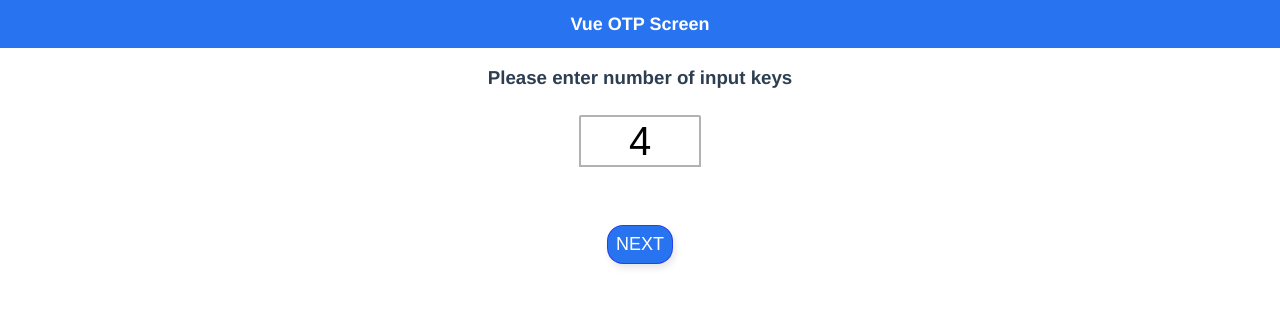
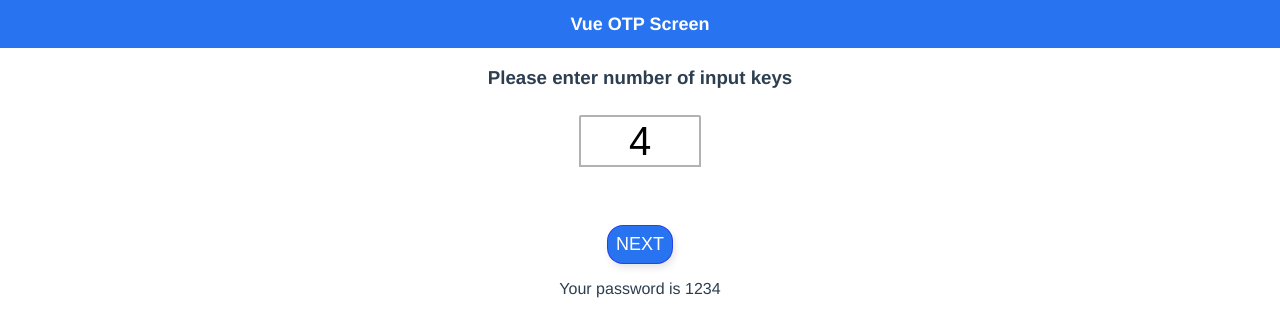
Before and after one commit to Madhur-Parashar/vue-otp, a Vue app: page / in a window 1280 px wide. Shown: the top 336 px of the page. Built offline with nearby package versions, Linux system fonts and the light colour scheme.

Commit message:
final changes

```diff
--- a/src/components/otp/otp.vue
+++ b/src/components/otp/otp.vue
@@ -21,6 +21,9 @@
         />
       </template>
     </div>
+    <div class="otp-screen__error-msg">
+      {{errorMessage}}
+    </div>
     <div class="otp-screen__resend-btn">
       <a href="" @click.prevent="resendHandler">Reset</a>
     </div>
@@ -35,6 +38,7 @@ export default {
   data () {
     return {
       otp: {},
+      errorMessage:''
     }
   },
   mounted () {
@@ -75,6 +79,7 @@ export default {
 
     // geting user input
     userInput (index, event) {
+      this.errorMessage ='';
       // check for backspace || arrowleft key enter and move back the focus
       if (event.key === 'Backspace'  || event.key === 'ArrowLeft' || event.key === 'Left') {
         this.setFocus(index - 1)
@@ -135,10 +140,15 @@ export default {
 
       //validate otp,
       this.validateOtpFromBackend().then((passkey)=>{
-          if(passkey===enteredOtp)
-          window.open('https://github.com/Madhur-Parashar/vue-otp')
-          else
-          console.log('Err')
+          if(passkey===enteredOtp){
+            window.open('https://github.com/Madhur-Parashar/vue-otp')
+          }
+
+          else{
+            console.log('Err');
+            this.errorMessage = 'Please enter the correct code'
+          }
+
       })
 
     },
@@ -187,7 +197,11 @@ export default {
   margin: 8px;
   padding: 8px;
 }
-
+.otp-screen__error-msg{
+   color:red;
+  font-size: 14px;
+  height: 18px;
+}
 .otp-screen__btn{
     margin-top: 32px;
 }
--- a/src/components/otp/user-input.vue
+++ b/src/components/otp/user-input.vue
@@ -18,10 +18,12 @@
              NEXT
         </button>
     </div>
+    <div v-if="!showError" class="user-password">
+        Your password is {{password}}
     </div>
-
+    </div>
     <div v-else>
-      <OTP :keys="inputkey">Please enter the verification code send to madhur@xyz.com</OTP>
+      <OTP :keys="inputkey">Please enter the verification code</OTP>
      </div>
   </div>
 </template>
@@ -51,6 +53,17 @@ export default {
     handleNext(){
       this.next = false;
     }
+  },
+  computed:{
+      password(){
+          let password = []
+          if(!isNaN(Number(this.inputkey))){
+              for(let i=0;i<Number(this.inputkey);i++){
+                  password.push(i+1)
+              }
+            return Number(password.join(''));
+          }
+      }
   }
 }
 </script>
@@ -102,6 +115,11 @@ padding-right: 42px;
   .user-input__btn{
     margin-top: 16px;
     }
+.user-password{
+    font-size: 16px;
+    font-weight: 500;
+    margin-top: 16px;
+}
 .user-input__submit-btn{
     border: 1px solid rgba(36, 13, 231, 0.5);
     border-radius: 16px;
```
